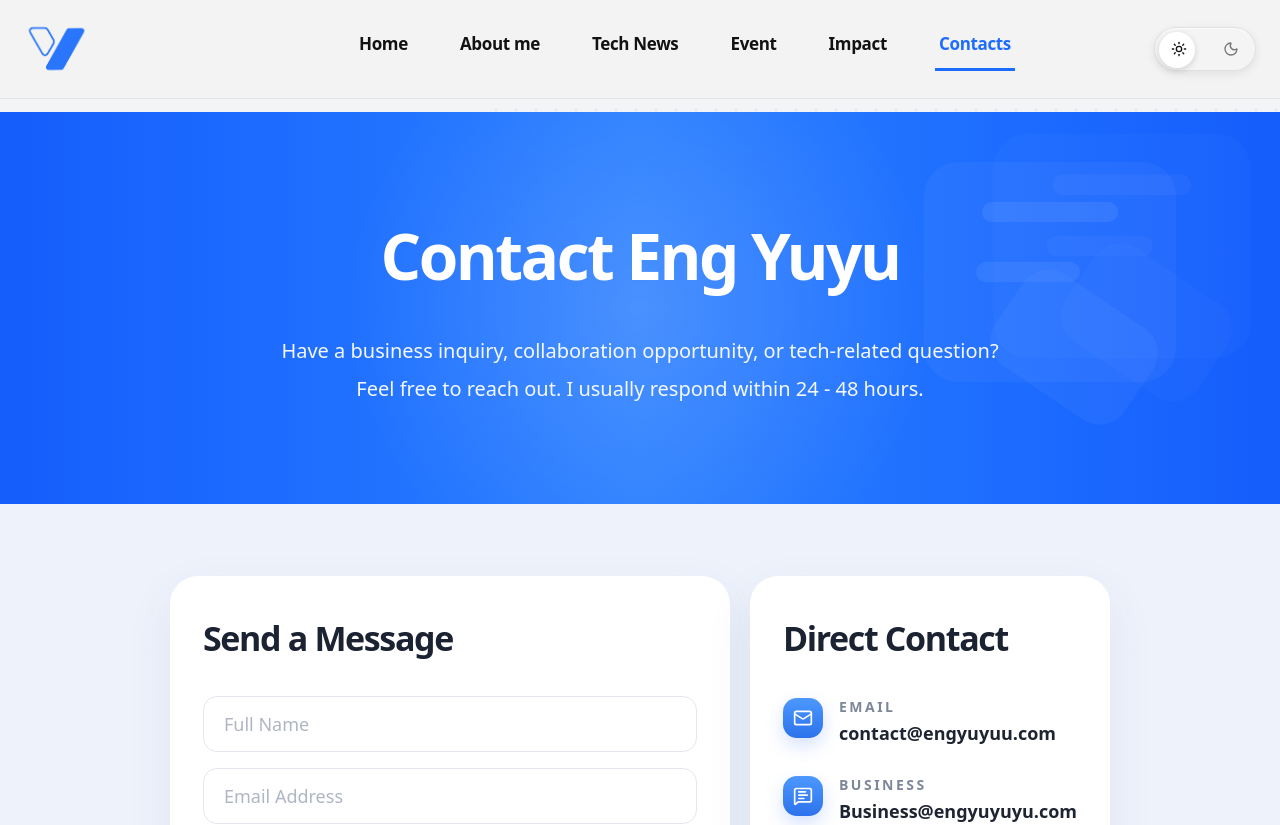
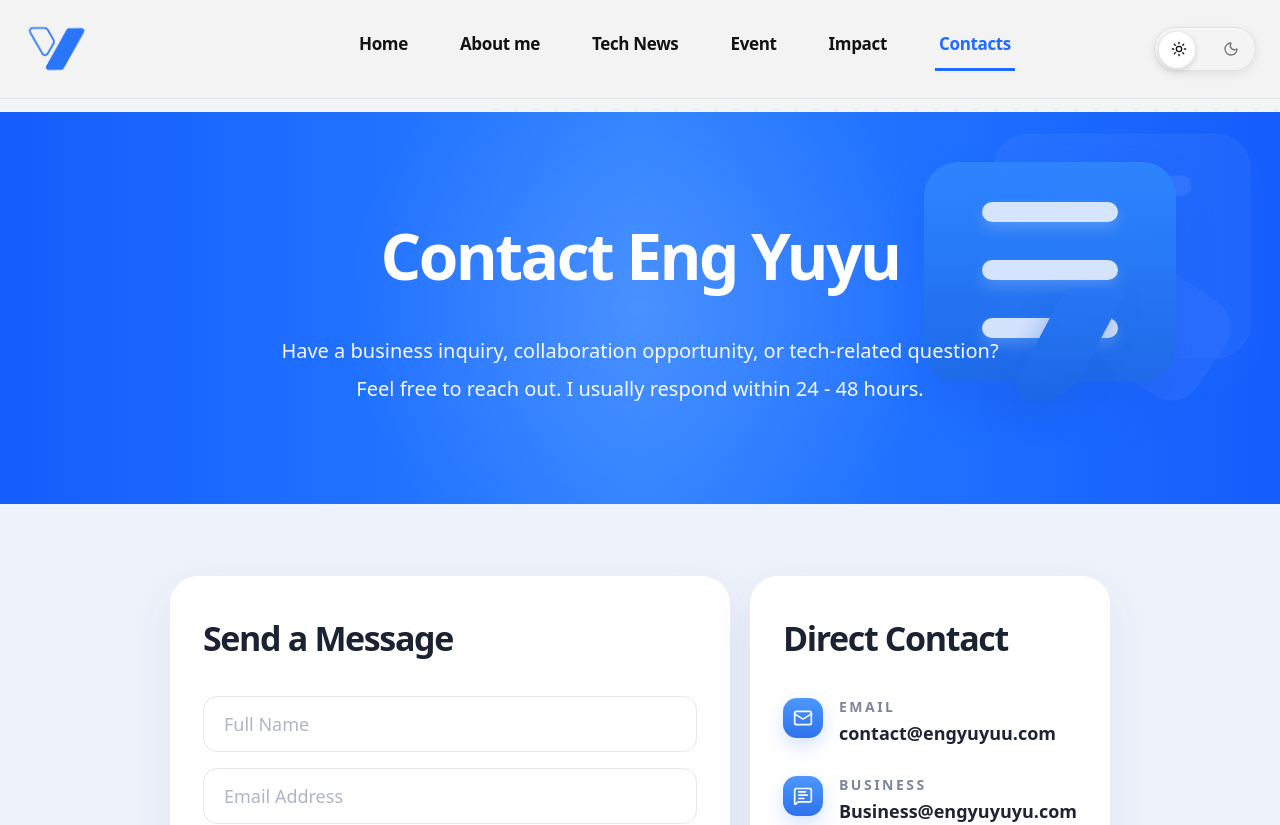
Before and after one commit to IshakAbdiazizHussen/Eng.yusuf-vision, a Next.js app: page /contact in a window 1280 px wide. Shown: the top 825 px of the page. Built offline with nearby package versions, Linux system fonts and the light colour scheme; no server answers.

Commit message:
Original design is available

```diff
--- a/src/app/contact/page.tsx
+++ b/src/app/contact/page.tsx
@@ -66,19 +66,20 @@ export default function ContactPage() {
           <div className="absolute inset-0 bg-[radial-gradient(circle_at_center,rgba(255,255,255,0.14),transparent_44%)]" />
           <div className="pointer-events-none absolute right-8 top-6 hidden lg:block">
             <div className="relative h-[300px] w-[360px]">
-              <div className="absolute right-0 top-0 scale-[1.02] opacity-18">
-                <div className="relative h-[220px] w-[252px] rounded-[34px] bg-white/10">
-                  <div className="absolute left-1/2 top-[40px] h-[20px] w-[136px] -translate-x-1/2 rounded-full bg-white/22" />
-                  <div className="absolute left-[52px] top-[100px] h-[20px] w-[104px] rounded-full bg-white/18" />
-                  <div className="absolute bottom-[-20px] right-[24px] h-[110px] w-[156px] rotate-[34deg] rounded-[30px] bg-white/12" />
+              <div className="absolute right-0 top-0 scale-[1.02] opacity-25">
+                <div className="relative h-[220px] w-[252px] rounded-[34px] border border-white/10 bg-[#6ea0ff]/45 shadow-[0_20px_40px_rgba(120,168,255,0.18)]">
+                  <div className="absolute left-1/2 top-[40px] h-[20px] w-[136px] -translate-x-1/2 rounded-full bg-white/35" />
+                  <div className="absolute left-[52px] top-[100px] h-[20px] w-[104px] rounded-full bg-white/28" />
+                  <div className="absolute bottom-[-20px] right-[24px] h-[110px] w-[156px] rotate-[34deg] rounded-[30px] border border-white/8 bg-[#8ab1ff]/38" />
                 </div>
               </div>
 
-              <div className="absolute right-[72px] top-[26px] opacity-30">
-                <div className="relative h-[220px] w-[252px] rounded-[34px] bg-white/12">
-                  <div className="absolute left-1/2 top-[40px] h-[20px] w-[136px] -translate-x-1/2 rounded-full bg-white/26" />
-                  <div className="absolute left-[52px] top-[100px] h-[20px] w-[104px] rounded-full bg-white/22" />
-                  <div className="absolute bottom-[-20px] right-[24px] h-[110px] w-[156px] rotate-[34deg] rounded-[30px] bg-white/14" />
+              <div className="absolute right-[72px] top-[26px] opacity-95">
+                <div className="relative h-[220px] w-[252px] rounded-[34px] bg-gradient-to-b from-[#2f86ff] to-[#1f6ae8] shadow-[0_22px_42px_rgba(26,92,228,0.34)]">
+                  <div className="absolute left-1/2 top-[40px] h-[20px] w-[136px] -translate-x-1/2 rounded-full bg-white/85 shadow-[0_6px_14px_rgba(255,255,255,0.2)]" />
+                  <div className="absolute left-1/2 top-[98px] h-[20px] w-[136px] -translate-x-1/2 rounded-full bg-white/85 shadow-[0_6px_14px_rgba(255,255,255,0.2)]" />
+                  <div className="absolute left-1/2 top-[156px] h-[20px] w-[136px] -translate-x-1/2 rounded-full bg-white/85 shadow-[0_6px_14px_rgba(255,255,255,0.2)]" />
+                  <div className="absolute bottom-[-18px] left-[112px] h-[112px] w-[62px] -skew-x-[28deg] rounded-b-[26px] rounded-t-[10px] bg-gradient-to-b from-[#2878f5] to-[#1d67e4] shadow-[0_16px_26px_rgba(24,95,224,0.38)]" />
                 </div>
               </div>
             </div>
```
